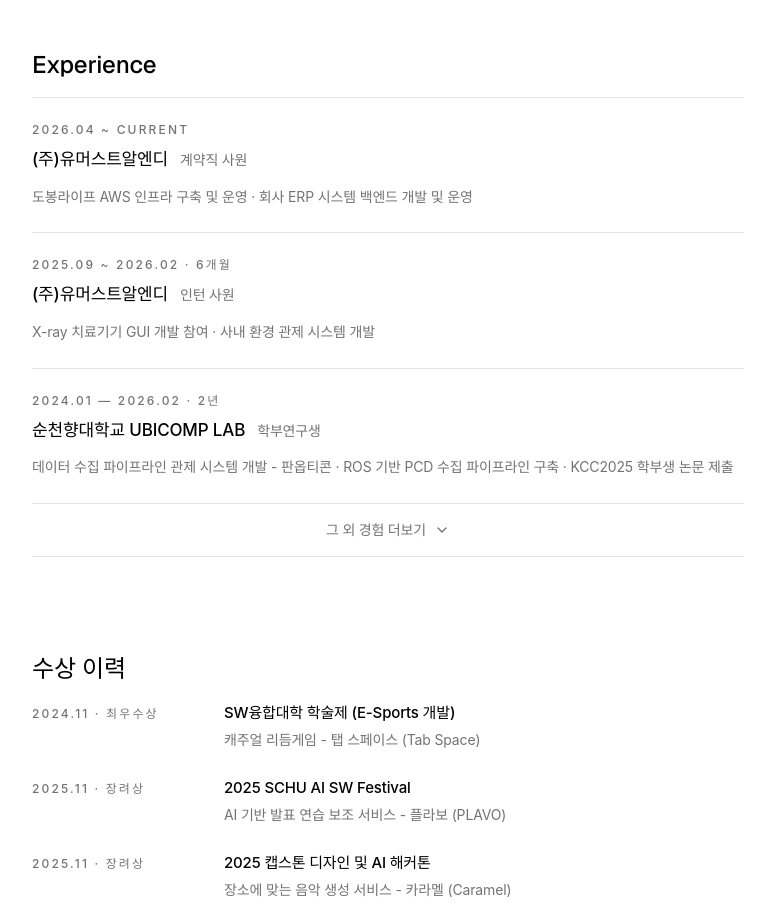
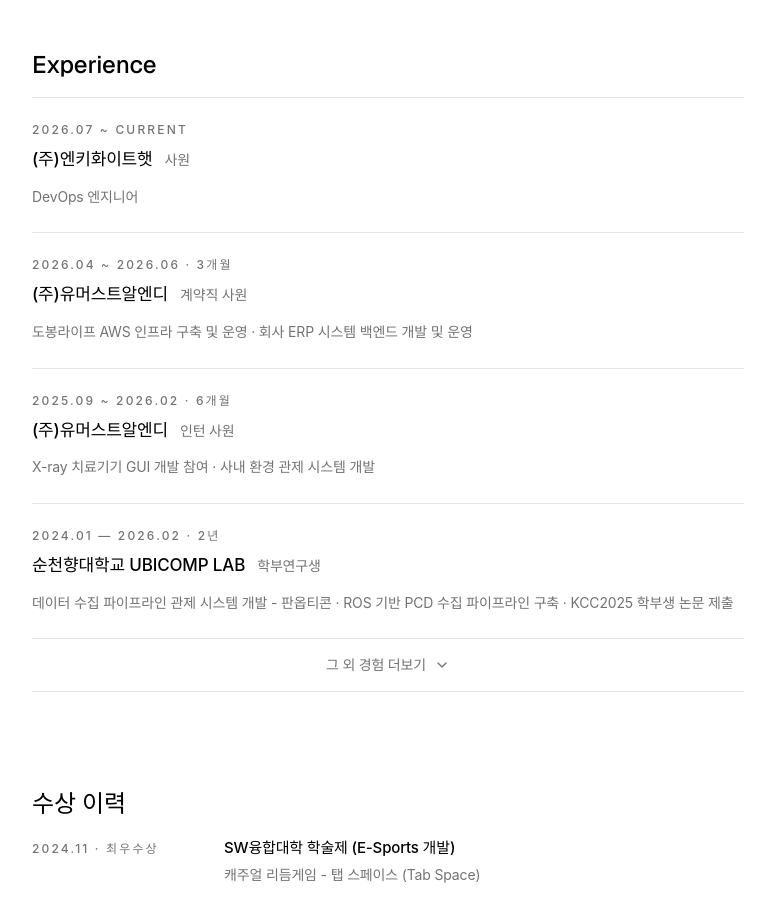
Before and after one commit to woojin2296/woojin2296.github.io, a Next.js app: page / in a window 1280 px wide. Shown: the part 3500-4414 px from the top of the page, without its empty margins (252-1015 px from the left). Built offline with nearby package versions, Linux system fonts and the light colour scheme; a web font is replaced by a local one.

Commit message:
Update career history

```diff
--- a/app/pdf/resume/page.tsx
+++ b/app/pdf/resume/page.tsx
@@ -85,7 +85,7 @@
   "군 복무 중에는 MW 통신병으로 국방망과 전화망을 구축·운영했습니다. 근무 중 네트워크 장애가 발생하면 통신 경로를 따라 각 구간을 점검하며 원인을 분석해야 했습니다. 이를 통해 문제를 구간별로 분리하여 접근하는 사고방식을 익혔고, 원인을 체계적으로 추적하는 방법을 배울 수 있었습니다.",
   "이후 연구실에서 학부연구생과 랩장으로 활동하며 다양한 분야의 프로젝트를 개발했습니다. 프로젝트마다 요구되는 기술과 도메인이 달랐기 때문에 익숙하지 않은 분야를 맡는 경우도 많았지만, 이를 통해 익숙하지 않은 분야라도 빠르게 학습하고 실제 문제 해결에 적용하는 능력을 키울 수 있었습니다.",
   "연구실 및 학과 서버를 운영하며 반복적으로 발생하는 문제를 해결하기 위해 모니터링과 자동화 시스템을 구축했습니다. 대표적으로 실험 데이터 수집 파이프라인의 상태를 실시간으로 모니터링하고 이상 상황 발생 시 알림을 제공하는 관제 시스템을 개발했습니다.",
-  "현재 회사에서는 인턴 중심으로 구성된 IT팀의 팀장을 맡아 프로젝트와 운영 업무를 진행하고 있습니다. AWS 기반 환경에서 서비스를 운영하며 Terraform을 활용한 IaC를 적용했고, EKS 기반 Kubernetes 환경을 구축하고 운영하고 있습니다. 또한 Argo CD 기반 GitOps CI/CD 환경과 모니터링 체계를 구축하며 서비스 운영 자동화와 배포 효율화를 수행하고 있습니다.",
+  "이전 회사에서는 인턴 중심으로 구성된 IT팀의 팀장을 맡아 프로젝트와 운영 업무를 진행했습니다. AWS 기반 환경에서 서비스를 운영하며 Terraform을 활용한 IaC를 적용했고, EKS 기반 Kubernetes 환경을 구축하고 운영했습니다. 또한 Argo CD 기반 GitOps CI/CD 환경과 모니터링 체계를 구축하며 서비스 운영 자동화와 배포 효율화를 수행했습니다.",
   "소규모 조직 환경에서 사수 없이 업무를 수행해야 했고, 신입이지만 의사결정을 내려야 하는 위치에 있었습니다. 이 경험을 통해 기술적으로 옳은 선택과 서비스에 적합한 선택이 항상 같지는 않다는 것을 배웠고, 기능 자체보다 운영과 사용자 관점에서 판단하는 습관을 갖게 되었습니다.",
   "저는 지금까지 서비스를 개발하고 운영하며 완벽한 시스템은 없다는 사실을 배웠습니다. 사용자는 예상한 방식으로만 행동하지 않으며, 장애와 예외 상황은 언제든 발생할 수 있습니다. 반복적으로 발생하는 문제를 시스템과 자동화로 해결하고, 복잡한 운영 과정을 더 단순하고 효율적으로 만드는 것이 중요하다고 생각합니다.",
   "앞으로도 서비스 전체를 이해하고 설계할 수 있는 엔지니어로 성장하며, 더 많은 사용자와 더 큰 규모의 시스템을 안정적으로 운영하는 데 기여하고 싶습니다.",
--- a/content/data.ts
+++ b/content/data.ts
@@ -121,7 +121,13 @@
 export const experience = {
   primary: [
     {
-      period: "2026.04 ~ Current",
+      period: "2026.07 ~ Current",
+      title: "(주)엔키화이트햇",
+      role: "사원",
+      description: ["DevOps 엔지니어"],
+    },
+    {
+      period: "2026.04 ~ 2026.06 · 3개월",
       title: "(주)유머스트알엔디",
       role: "계약직 사원",
       description: [
```
